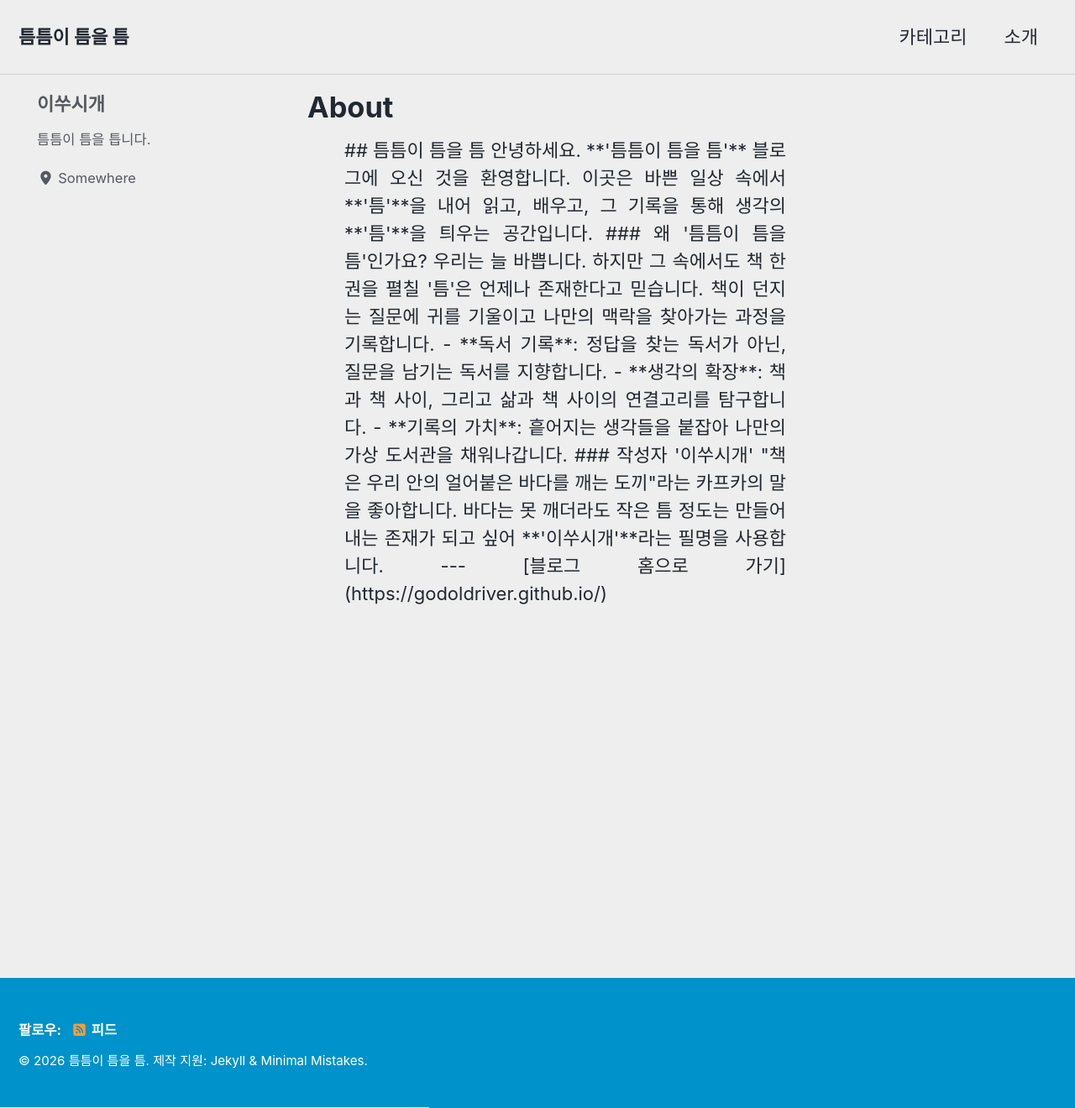
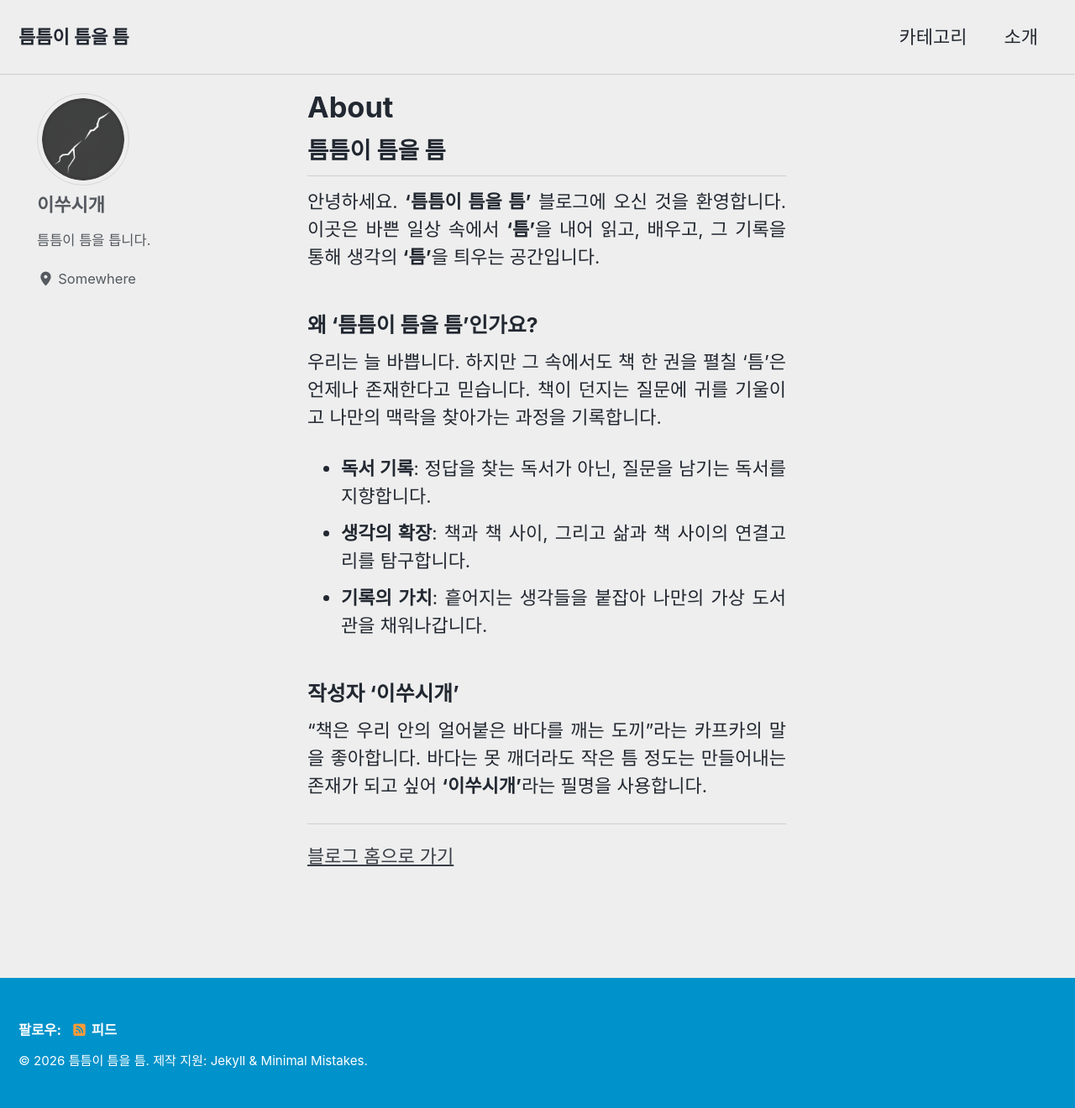
Before and after one commit to godoldriver/godoldriver.github.io, a Jekyll site: the page built from about.markdown, in a window 1280 px wide and 1320 px high. Shown: the whole window at 84% size. Built offline with Jekyll 4.4.1, drawn with Linux system fonts in a browser that asks for light colours; cached includes are drawn as plain includes.

Commit message:
fix: About 페이지 마크다운 렌더링 수정 및 사이드바 활성화

```diff
--- a/_config.yml
+++ b/_config.yml
@@ -115,7 +115,7 @@ analytics:
 # Site Author
 author:
   name             : "이쑤시개"
-  avatar           : # path of avatar image, e.g. "/assets/images/bio-photo.jpg"
+  avatar           : "/assets/images/favicon.png"
   bio              : "틈틈이 틈을 틉니다."
   location         : "Somewhere"
   email            :
@@ -331,3 +331,10 @@ defaults:
       comments: true
       share: false
       related: false
+  # _pages
+  - scope:
+      path: ""
+      type: pages
+    values:
+      layout: single
+      author_profile: true
--- a/about.markdown
+++ b/about.markdown
@@ -4,8 +4,6 @@ title: About
 permalink: /about/
 author_profile: true
 ---
-
-<div style="padding-left: 2em;">
 
 ## 틈틈이 틈을 틈
 안녕하세요. **'틈틈이 틈을 틈'** 블로그에 오신 것을 환영합니다.
@@ -26,5 +24,3 @@ author_profile: true
 ---
 
 [블로그 홈으로 가기]({{ site.url }}{{ site.baseurl }}/)
-
-</div>
```
